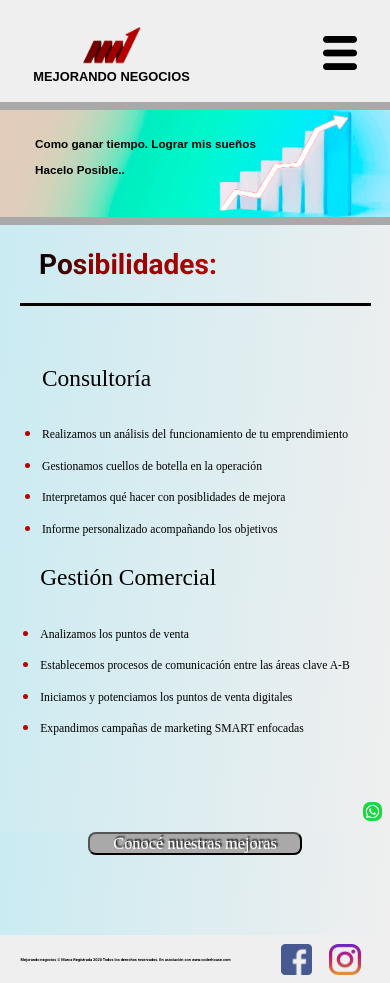
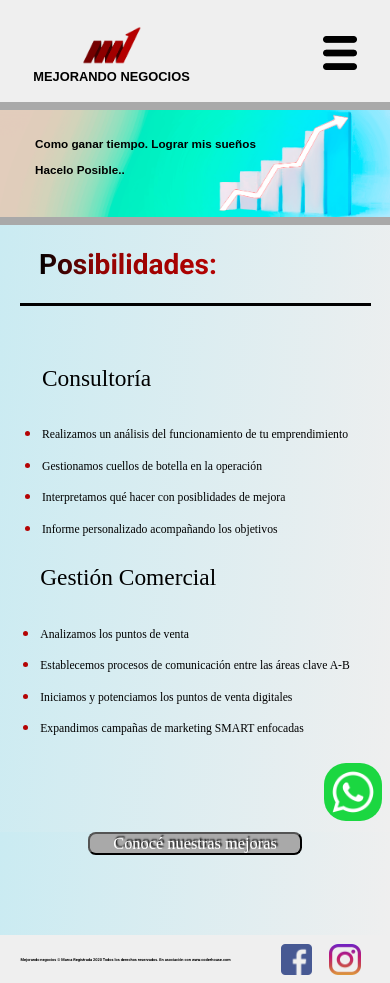
Before and after one commit to hugomagno/MN_segundaentrega_hugobritos, a website: page index.html in a window 390 px wide. Drawn offline with Linux system fonts and the light colour scheme; a web font is replaced by a local one.

Commit message:
mejorado mobile de botón whatsapp

```diff
--- a/sass/_global.scss
+++ b/sass/_global.scss
@@ -75,7 +75,7 @@ main {
 
     a{
         img {
-            width: 4.8vw;
+            width: 9.8vw;
             border-radius: 38%;
         }
     }
--- a/sass/_medias.scss
+++ b/sass/_medias.scss
@@ -90,6 +90,14 @@
         font-size: 4.2vw;
         border-radius: 2vw;
     }
+
+    .whatsapp {
+        a{
+            img {
+                width: 11.8vw;
+            }
+        }
+    }
 }
 
 @media screen and (max-width: 720px) {
@@ -169,6 +177,13 @@
         }
         }
     }
+    .whatsapp {
+        a{
+            img {
+                width: 13.8vw;
+            }
+        }
+    }
 }
 
 @media screen and (max-width: 500px) {
@@ -209,4 +224,11 @@
     .main-precios ul li {
         font-size: 2.1vh;
     }
+    .whatsapp {
+        a{
+            img {
+                width: 14.8vw;
+            }
+        }
+    }
 }
--- a/sass/_variables.scss
+++ b/sass/_variables.scss
@@ -25,7 +25,7 @@ $tarjetaPrecios: (
     .link-#{$nombre} {
         margin: 0;
         text-align: center;
-        font-size: 3.2vw;
+        font-size: 3.5vw;
         text-transform: uppercase;
         padding: 10px;
         color: $cplata;
```
Also changed, not shown: css/style.css.
